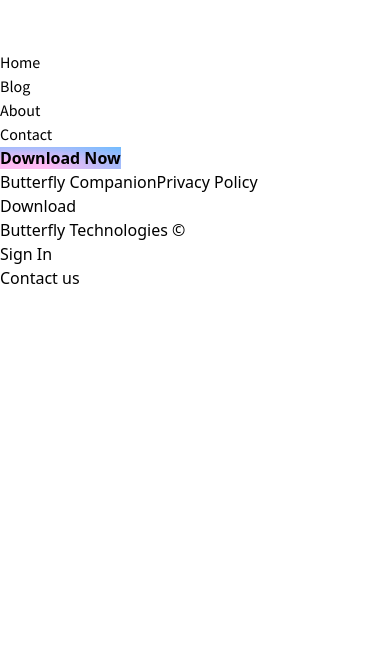
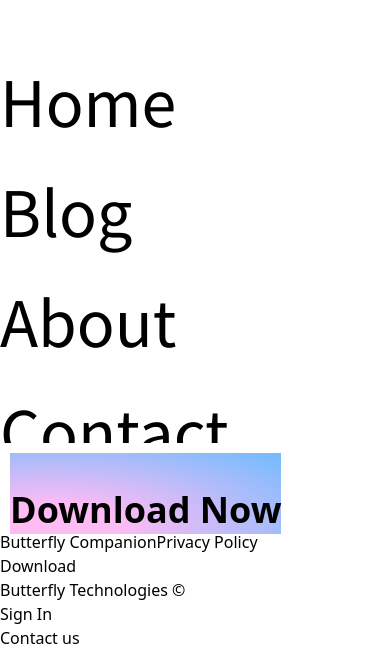
Before and after one commit to DaluAlozie/Butterfly, a Next.js app: page / in a window 390 px wide. Shown: the part 1206-1856 px from the top of the page. Before the commit the page ends 1496 px from the top, so only its background shows below. Built offline with nearby package versions, Linux system fonts and the light colour scheme; no server answers.

Commit message:
basically finished

```diff
--- a/components/index/nav.tsx
+++ b/components/index/nav.tsx
@@ -6,12 +6,12 @@
 
 const HomeNav: NextPage = () => {
     const user = useContext(UserContext)
-    const NavLink = "h-14 items-center justify-center min-w-max mx-4 link-underline link-underline-black text-black mt-2 sans-regular text-4xl"
+    const NavLink = "h-14 items-center justify-center min-w-max mx-4 link-underline link-underline-black text-black mt-2 sans-regular text-4xl nav-link"
 
     return (
-        <nav className='flex flex-wrap items-start justify-center w-full px-5 py-4 pt-5 bg-fixed collapse-hide'>
-            <div  className='justify-around w-full ml-8 lg:inline-flex lg:flex-grow lg:w-auto'>
-                <div id="navbar" className='flex flex-col items-center mr-12 lg:inline-flex lg:flex-row lg:w-auto lg:items-center lg:h-auto'>
+        <nav className='z-50 flex flex-wrap items-start justify-center w-full px-5 py-4 pt-5 bg-fixed collapse-hide'>
+            <div  className='z-50 justify-around w-full ml-8 lg:inline-flex lg:flex-grow lg:w-auto'>
+                <div id="navbar" className='z-50 flex flex-col items-center mr-12 lg:inline-flex lg:flex-row lg:w-auto lg:items-center lg:h-auto'>
                     <Link passHref={true} href='/'>
                     <div className={NavLink}>
                         Home
--- a/pages/index.tsx
+++ b/pages/index.tsx
@@ -9,7 +9,7 @@
 const Home: NextPage = () => {
 
   return (
-    <div className='flex flex-row flex-wrap-reverse w-full min-h-screen h-max overflow-hidden'>
+    <div className='flex flex-row flex-wrap-reverse w-full min-h-screen overflow-hidden h-max'>
       <Head>
         <title>Home - Butterfly</title>
       </Head>
@@ -53,16 +53,16 @@
       </div>
 
       {/* Right side */}
-      <div id="temp" className='flex-col w-full min-h-screen pt-8 h-max m xl:flex xl:w-1/2 relative'>
-        <div className='absolute h-full w-full bg-home-right left-0 top-0'>
+      <div id="temp" className='relative flex-col w-full min-h-screen pt-8 h-max m xl:flex xl:w-1/2'>
+        <div className='absolute top-0 left-0 z-0 w-full h-full bg-home-right'>
 
         </div>
         <HomeNav/>
         {/* main content */}
-        <div className='relative w-full bg-inherit  '>
+        <div className='relative w-full bg-inherit '>
           <div>
               <a type='button'
-              className='absolute justify-center h-16 pt-4 text-xl text-center text-white rounded-full w-44 join-button md:bottom-5 md:fixed md:inline-flex md:right-5 bg-home'
+              className='absolute justify-center h-16 pt-4 text-xl text-center text-white rounded-full w-44 home-download lg:bottom-5 lg:fixed lg:inline-flex lg:right-5 bg-home'
               href="https://apps.apple.com/gb/app/butterfly/id1640868808"
               target="_blank" rel="noopener noreferrer">
                 <b>Download Now</b>
--- a/styles/globals.css
+++ b/styles/globals.css
@@ -30,6 +30,16 @@
     background-size: 100% 3px;
     background-position: 0 100%;
 }
+
+
+@media (max-width: 1024px) {
+    .nav-link {
+        font-size: 70px;
+        height: 70px;
+        margin-bottom: 40px;
+    }
+}
+
 
 /*Butterfly text in header */
 .logo-text{
@@ -115,10 +125,25 @@
     font-size: 80px;
 }
 
-.join-button{
+.home-download{
     opacity: 100%;
-    right: calc(50% - 80px);
+    right: calc(50% - 150px);
 }
+
+@media (max-width: 1024px) {
+    .home-download{
+        font-size: 2.25rem;
+        line-height: 2.5rem;
+        height: 8rem;
+        width: 20rem/* 320px */;
+        padding-top: 2rem/* 40px */;
+        border: 10px solid white;
+    }
+}
+
+
+
+
 
 .bg-home{
     background-image: radial-gradient(ellipse at 15% 90%,#FFBBF4 10% 20%,#6FBCFF);
```
